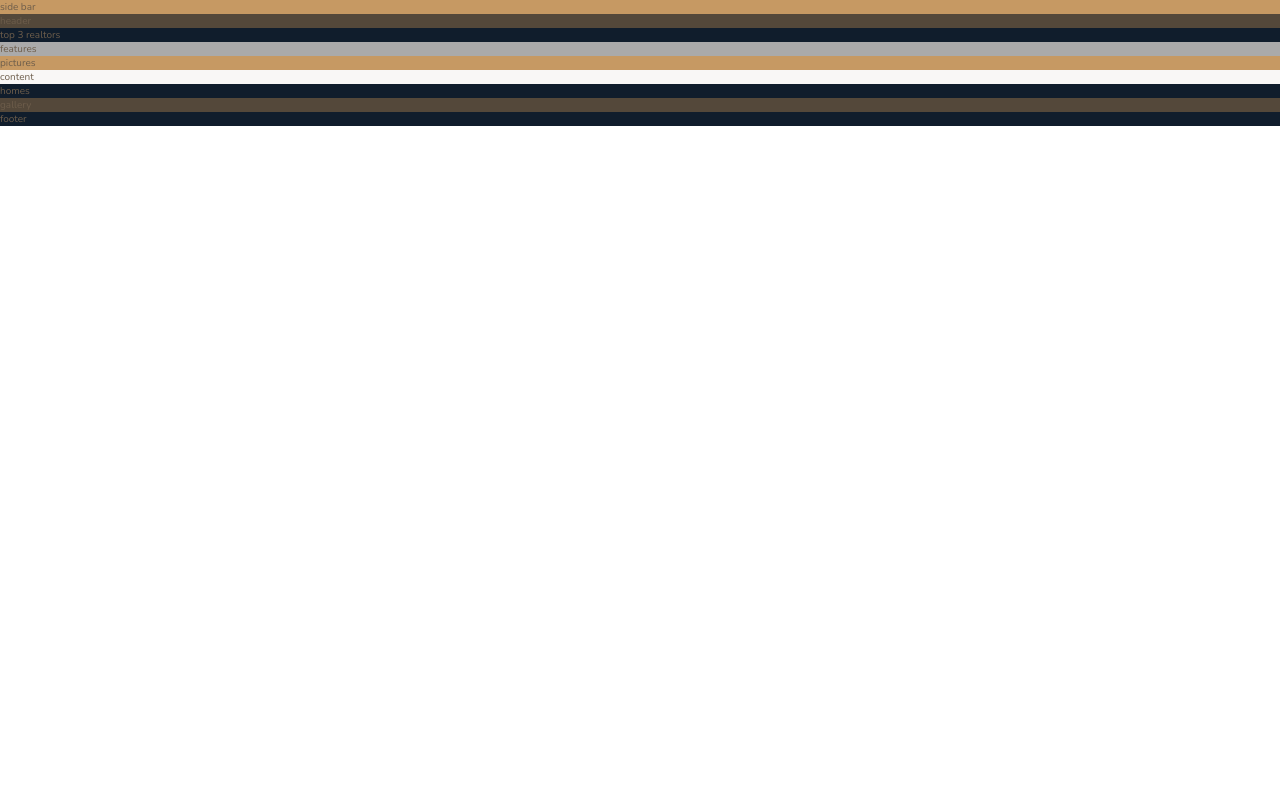
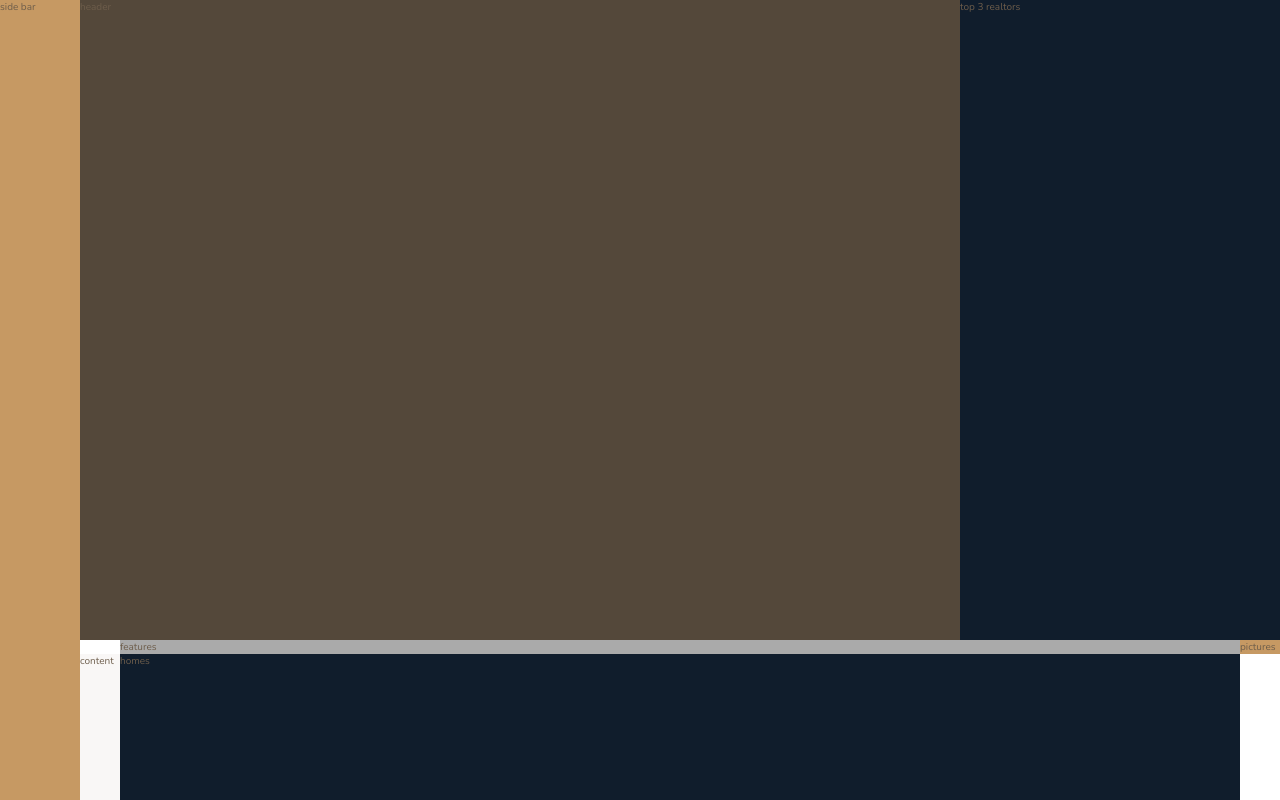
Before and after one commit to front-end-code/nexter, a website: page index.html in a window 1280 px wide. Shown: the top 800 px of the page. Drawn offline with nearby package versions, Linux system fonts and the light colour scheme.

Commit message:
Defined grid column layout

```diff
--- a/sass/_base.scss
+++ b/sass/_base.scss
@@ -31,3 +31,13 @@ body {
     color: $color-grey-dark-2;
     font-weight: 300;
 }
+.container {
+    display: grid;
+    grid-template-rows: 80vh min-content 40vw repeat(3, min-content);
+    grid-template-columns:
+        [sidebar-start] 8rem
+        [sidebar-end full-start] 1fr
+        [center-start] repeat(8, [col-start] minmax(min-content, 14rem) [col-end])
+        [center-end] 1fr
+        [full-end];
+}
--- a/sass/_features.scss
+++ b/sass/_features.scss
@@ -1,3 +1,4 @@
 .features {
     background-color: $color-grey-light-2;
+    grid-column: center-start / center-end;
 }
--- a/sass/_footer.scss
+++ b/sass/_footer.scss
@@ -1,3 +1,4 @@
 .footer {
     background-color: $color-secondary;
+    grid-column: full-start / full-end;
 }
--- a/sass/_gallery.scss
+++ b/sass/_gallery.scss
@@ -1,3 +1,4 @@
 .gallery {
     background-color: $color-grey-dark-1;
+    grid-column: full-start / full-end;
 }
--- a/sass/_header.scss
+++ b/sass/_header.scss
@@ -1,3 +1,4 @@
 .header {
     background-color: $color-grey-dark-1;
+    grid-column: full-start / col-end 6;
 }
--- a/sass/_homes.scss
+++ b/sass/_homes.scss
@@ -1,3 +1,4 @@
 .homes {
     background-color: $color-secondary;
+    grid-column: center-start / center-end;
 }
--- a/sass/_realtors.scss
+++ b/sass/_realtors.scss
@@ -1,3 +1,4 @@
 .realtors {
     background-color: $color-secondary;
+    grid-column: col-start 7 / full-end;
 }
--- a/sass/_sidebar.scss
+++ b/sass/_sidebar.scss
@@ -1,3 +1,5 @@
 .sidebar {
     background-color: $color-primary;
+    grid-column: sidebar-start / sidebar-end;
+    grid-row: 1 / -1;
 }
```
Also changed, not shown: css/style.css.
